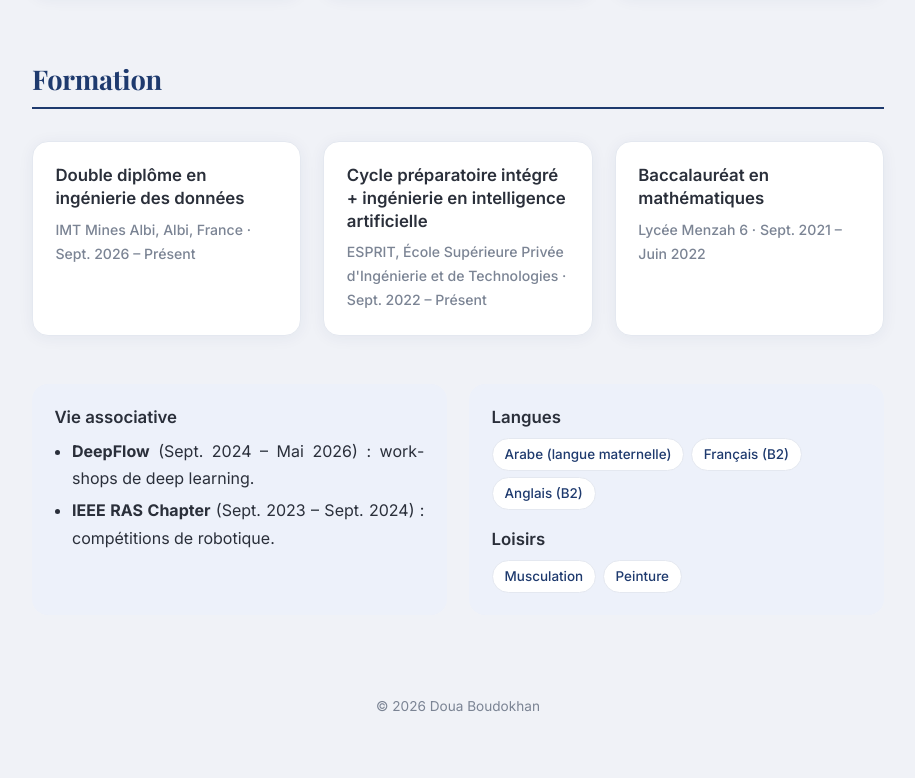
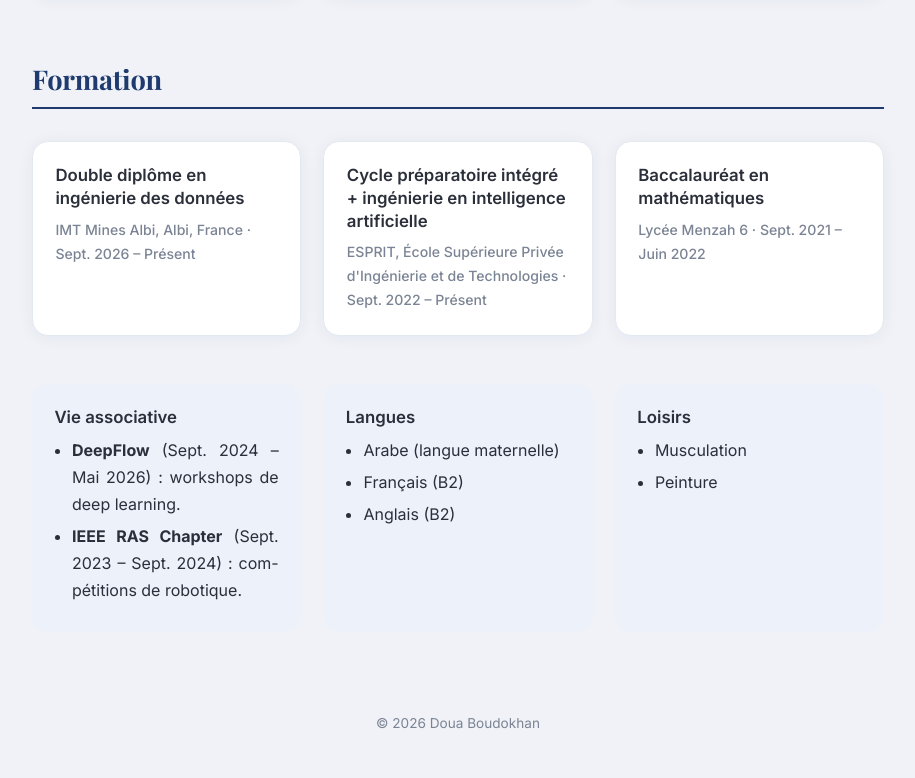
Before and after one commit to DouaBoudokhan/DouaBoudokhan.github.io, a plain HTML site: page index.html in a window 1280 px wide. Shown: the part 5493-6271 px from the top of the page, without its empty margins (332-1247 px from the left). Drawn offline with nearby package versions, Linux system fonts and the light colour scheme.

Commit message:
other fixes

```diff
--- a/index.html
+++ b/index.html
@@ -326,16 +326,18 @@
         </div>
         <div>
           <h3>Langues</h3>
-          <div class="tags" style="margin-bottom: 1.1rem;">
-            <span>Arabe (langue maternelle)</span>
-            <span>Français (B2)</span>
-            <span>Anglais (B2)</span>
-          </div>
+          <ul>
+            <li>Arabe (langue maternelle)</li>
+            <li>Français (B2)</li>
+            <li>Anglais (B2)</li>
+          </ul>
+        </div>
+        <div>
           <h3>Loisirs</h3>
-          <div class="tags">
-            <span>Musculation</span>
-            <span>Peinture</span>
-          </div>
+          <ul>
+            <li>Musculation</li>
+            <li>Peinture</li>
+          </ul>
         </div>
       </div>
     </section>
--- a/style.css
+++ b/style.css
@@ -384,32 +384,18 @@
 .cols {
     grid-column: 1/-1;
     display: grid;
-    grid-template-columns: 1fr 1fr;
+    grid-template-columns: repeat(3, 1fr);
     gap: 1.4rem;
 }
 
 .cols>div {
     background: var(--sky);
     border-radius: var(--radius);
-    padding: 1.4rem;
+    padding: 1.4rem
 }
 
 .cols h3 {
-    margin-bottom: .6rem;
-}
-
-.cols .tags span {
-    background: var(--card);
-    border: 1px solid var(--line);
-    color: var(--navy);
-    font-size: .84rem;
-    padding: .25rem .75rem;
-}
-
-.cols .tags span:hover {
-    background: var(--navy);
-    color: #fff;
-    border-color: var(--navy);
+    margin-bottom: .5rem
 }
 
 .tags {
```
